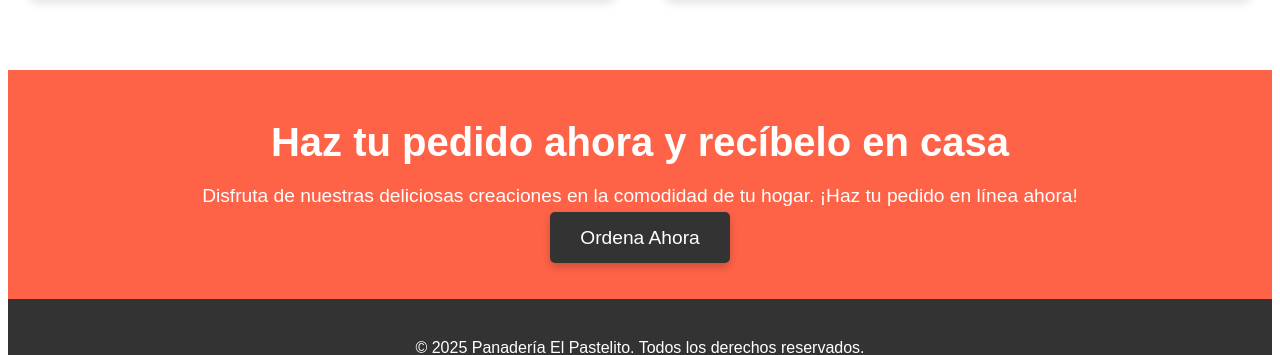
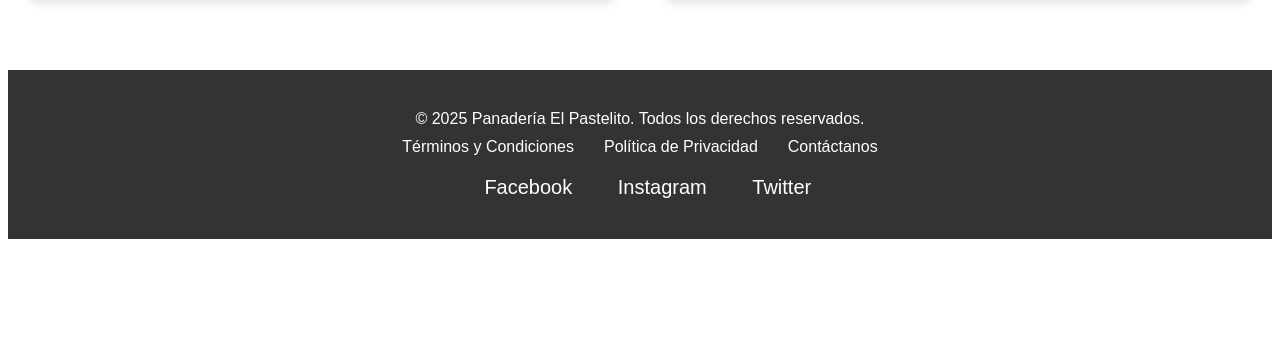
Before and after one commit to charlesproo/angular-panaderia, an Angular app: page / in a window 1280 px wide. Shown: the part 1452-1807 px from the top of the page. After the commit the page ends 1699 px from the top, so only its background shows below. Built offline with nearby package versions, Linux system fonts and the light colour scheme.

Commit message:
Actualización del proyecto

```diff
--- a/src/app/components/pages/pastelito/pastelito.html
+++ b/src/app/components/pages/pastelito/pastelito.html
@@ -29,10 +29,4 @@
       </div>
     </div>
   </section>
-
-  <section class="cta">
-    <h2>Haz tu pedido ahora y recíbelo en casa</h2>
-    <p>Disfruta de nuestras deliciosas creaciones en la comodidad de tu hogar. ¡Haz tu pedido en línea ahora!</p>
-    <a href="https://panaderia-deliciosa.com/pedir" class="btn-main">Ordena Ahora</a>
-  </section>
 </div>
--- a/src/app/components/pages/pastelito/pastelito.ts
+++ b/src/app/components/pages/pastelito/pastelito.ts
@@ -12,9 +12,11 @@ import { RouterLink } from "@angular/router";
   selector: 'app-pastelito',
   imports: [RouterLink],
   templateUrl: './pastelito.html',
-  styleUrl: './pastelito.css',
+  styleUrls: ['./pastelito.css'], // Corregido styleUrl -> styleUrls
 })
 export class Pastelito {
+
+  mostrarCta: boolean = true;
 
   /**
    * Constructor del componente Pastelito.
```
